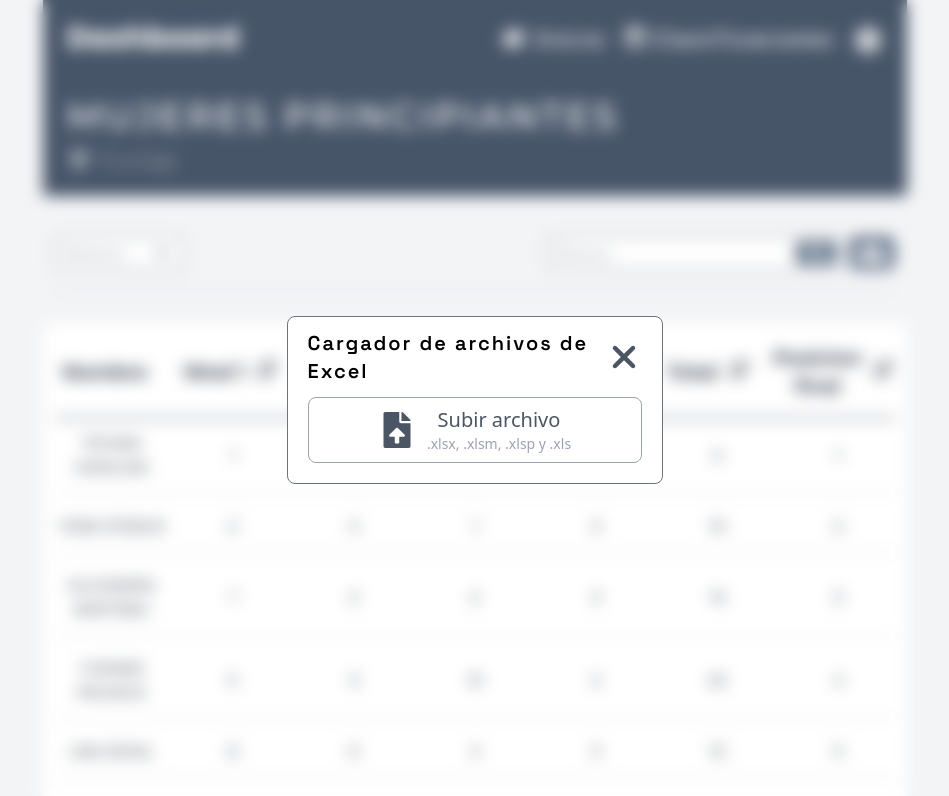
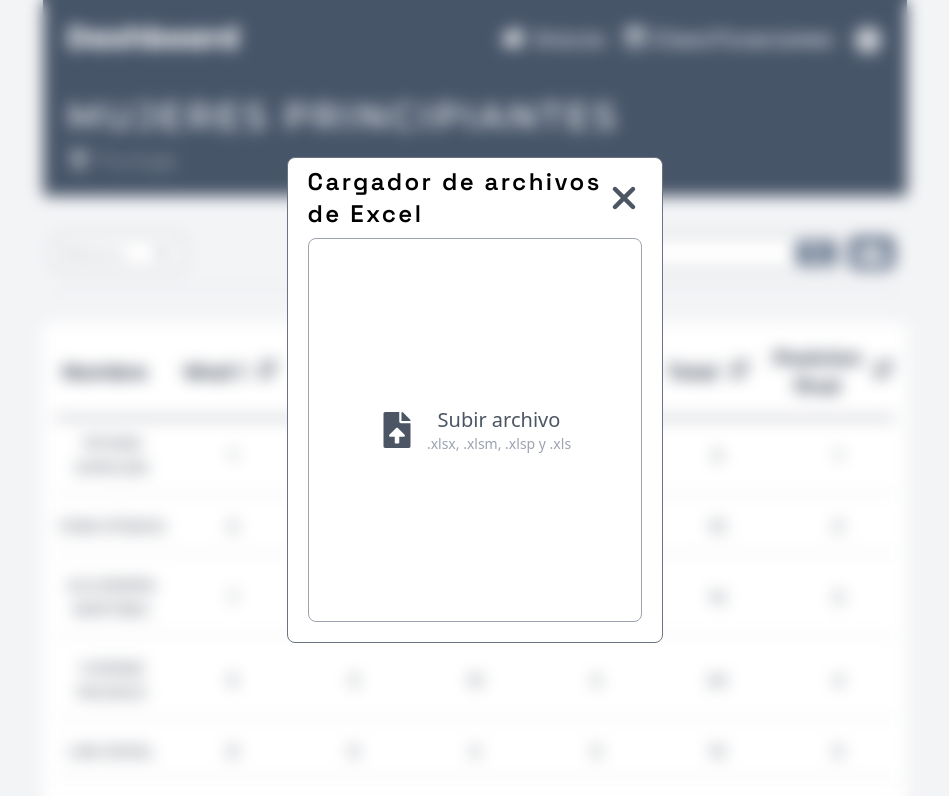
Before and after one commit to sweetPanel459/dashboard, a React (Vite) app: page / in a window 1280 px wide. Shown: the top 796 px of the page, without its empty margins (165-1114 px from the left). Built offline with nearby package versions, Linux system fonts and the light colour scheme; a web font is replaced by a local one.

Commit message:
chore: change h fileUpload

```diff
--- a/src/components/modals/uploadTable.jsx
+++ b/src/components/modals/uploadTable.jsx
@@ -35,7 +35,7 @@ export const UploadTable = ({ modalRef, close }) => {
       >
         <ModalHeader
           text="Cargador de archivos de Excel"
-          styleText={`${values.isFileLoaded ? "text-4xl" : "text-xl"}`}
+          styleText={`${values.isFileLoaded ? "text-4xl" : "text-2xl"}`}
           click={close}
         />
         <form className="nose flex flex-col flex-grow gap-5 w-full overflow-auto">
@@ -61,14 +61,14 @@ export const UploadTable = ({ modalRef, close }) => {
 
 const FileUpload = ({ values, helper, handler }) => {
   return (
-    <section className="flex flex-col gap-5 w-full min-h-16">
+    <section className="flex flex-col gap-5 w-full h-96">
       <Input
         id="upload-file"
         type="file"
         label={<ContentLabel />}
         styleInput="hidden"
         styleLabel="flex items-center justify-center w-full h-full"
-        styleContainer="w-full rounded-lg border border-gray-400"
+        styleContainer="w-full h-full rounded-lg border border-gray-400"
         changeInput={(e) => {
           helper.deleteCurrentSheetNames();
           handler.uploadFile(e);
```
